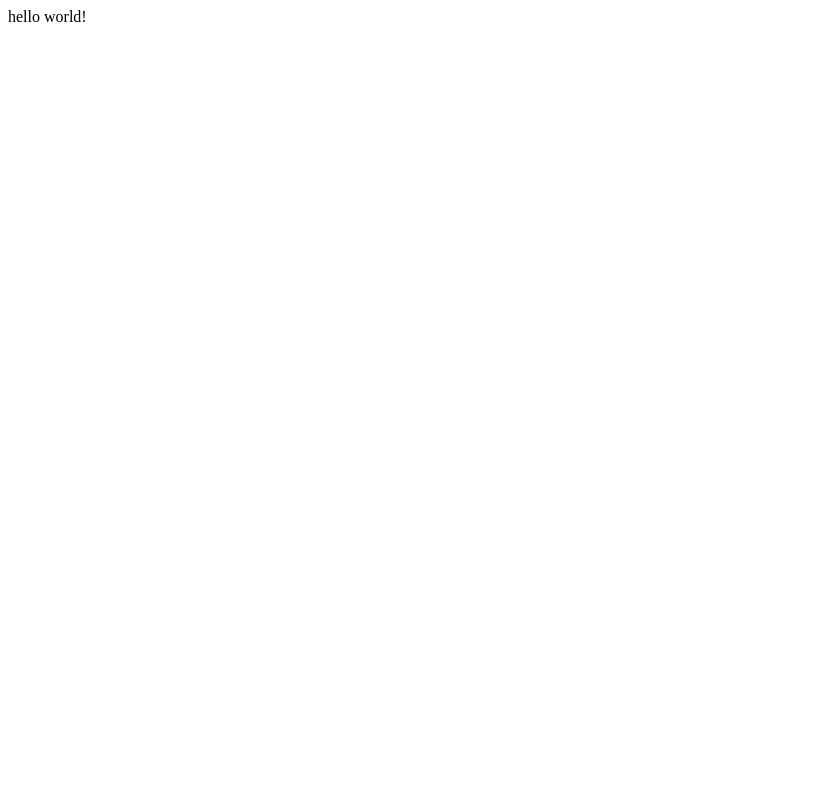
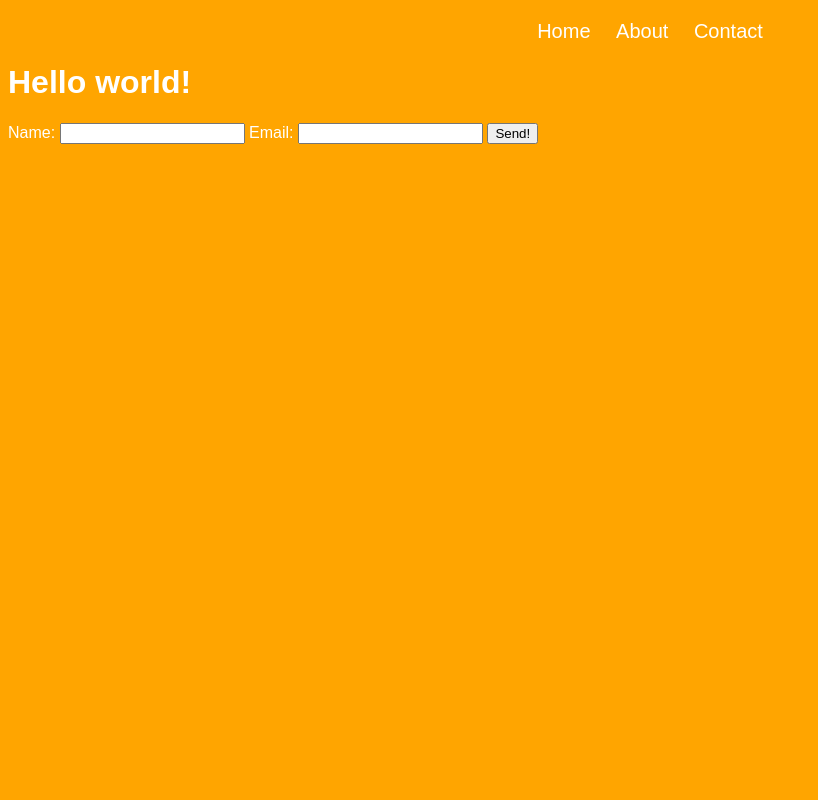
Before and after one commit to yukey369/cfg-python-project-ZW, a Flask app: page / in a window 1280 px wide. Before the commit the part shown is almost empty. Shown: the whole page, without its empty margins (0-818 px from the left). Run offline with Flask 2, Linux system fonts and the light colour scheme.

Commit message:
Week 4 website
header and feedback

```diff
--- a/app.py
+++ b/app.py
@@ -1,9 +1,21 @@
-from flask import Flask
+from flask import Flask, render_template, request
 
 app = Flask(__name__)
 
 @app.route("/")
 def say_hello():
-  return "hello world!"
+  return render_template("index.html")
+
+@app.route("/<name>")
+def say_hello_to(name):
+  return render_template("index.html", user=name)
+
+@app.route("/feedback", methods=["POST"])
+def get_feedback():
+  # request.values is a dictionary holding any
+  # POST request data that's not already part of the URL
+  data = request.values
+
+  return render_template("feedback.html", form_data=data)
 
 app.run(debug=True)
--- /dev/null
+++ b/static/app.css
@@ -0,0 +1,26 @@
+h1 {
+  font-family: Arial, sans-serif;
+  color: white;
+}
+
+body {
+  background-color: orange;
+}
+
+nav ul {
+  list-style: none;
+  font-family: Arial, sans-serif;
+  color: white;
+  font-size: 20px;
+  text-align: center;
+}
+
+nav ul li {
+  display: inline;
+  margin-right: 20px;
+}
+
+form {
+  font-family: Arial, sans-serif;
+  color: white;
+}
--- /dev/null
+++ b/templates/header.html
@@ -0,0 +1,19 @@
+<!DOCTYPE html>
+<html lang="en">
+
+<head>
+  <meta charset="UTF-8">
+  <meta name="viewport" content="width=device-width, initial-scale=1.0">
+  <meta http-equiv="X-UA-Compatible" content="ie=edge">
+  <title>First Flask app</title>
+  <link rel="stylesheet" href="{{ url_for('static', filename='app.css') }}">
+</head>
+
+<body>
+  <nav>
+    <ul>
+      <li>Home</li>
+      <li>About</li>
+      <li>Contact</li>
+    </ul>
+  </nav>
--- a/templates/index.html
+++ b/templates/index.html
@@ -1,15 +1,21 @@
-<!DOCTYPE html>
-<html lang="en">
+{% include "header.html" %}
 
-<head>
-  <meta charset="UTF-8">
-  <meta name="viewport" content="width=device-width, initial-scale=1.0">
-  <meta http-equiv="X-UA-Compatible" content="ie=edge">
-  <title>First flask app</title>
-</head>
+{% if user %}
+  <h1>Hello {{ user }}</h1>
+{% else %}
+  <h1>Hello world!</h1>
+{% endif %}
 
-<body>
-  <h1>Hello world!</h1>
+<form action="/feedback" method="post">
+  <label for="name">Name: </label>
+  <input type="text" name="name" id="name">
+
+  <label for="email">Email: </label>
+  <input type="email" name="email" id="email">
+
+  <input type="submit" value="Send!">
+</form>
+
 </body>
 
 </html>
```
Also changed, not shown: templates/feedback.html (added, +9 -0 lines).
